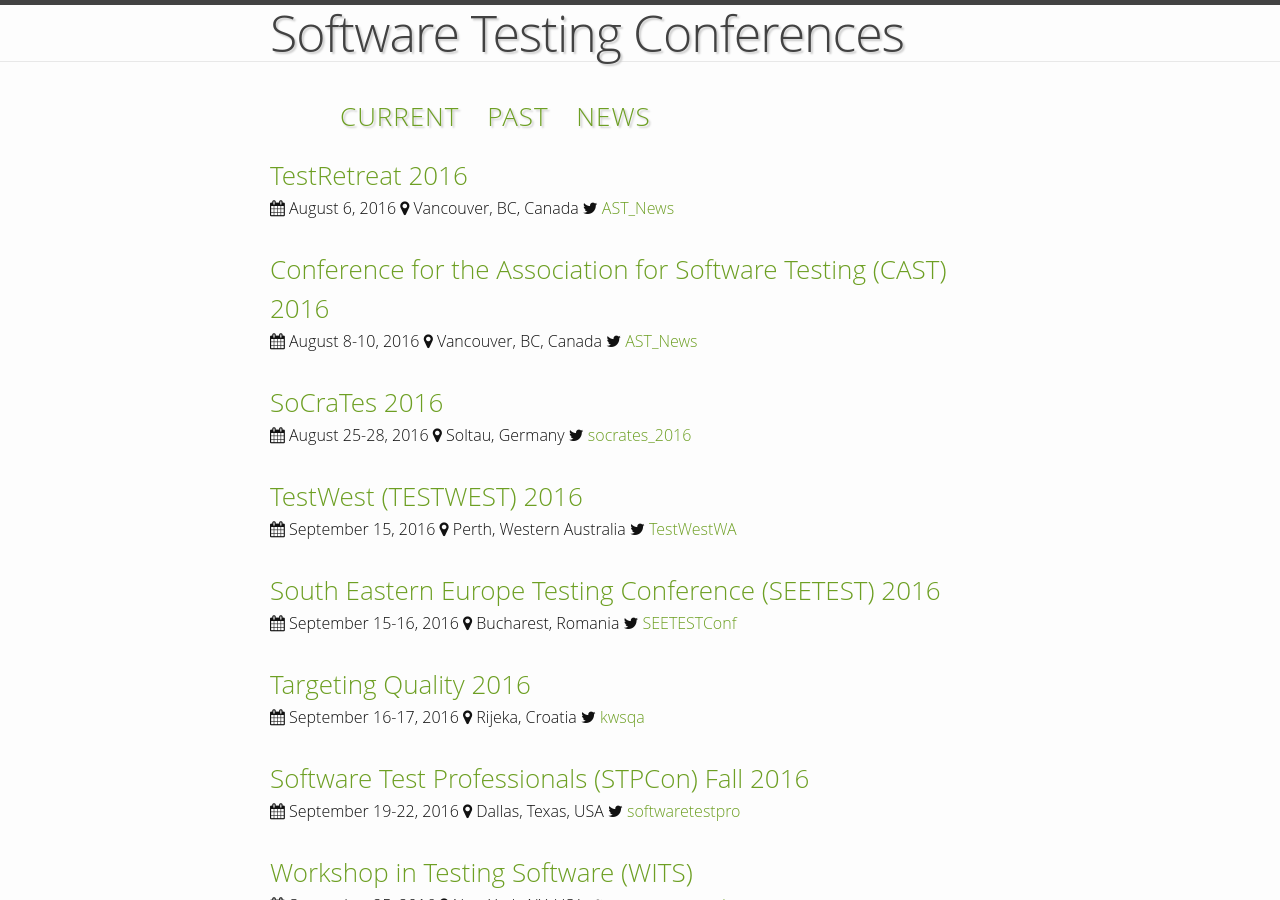
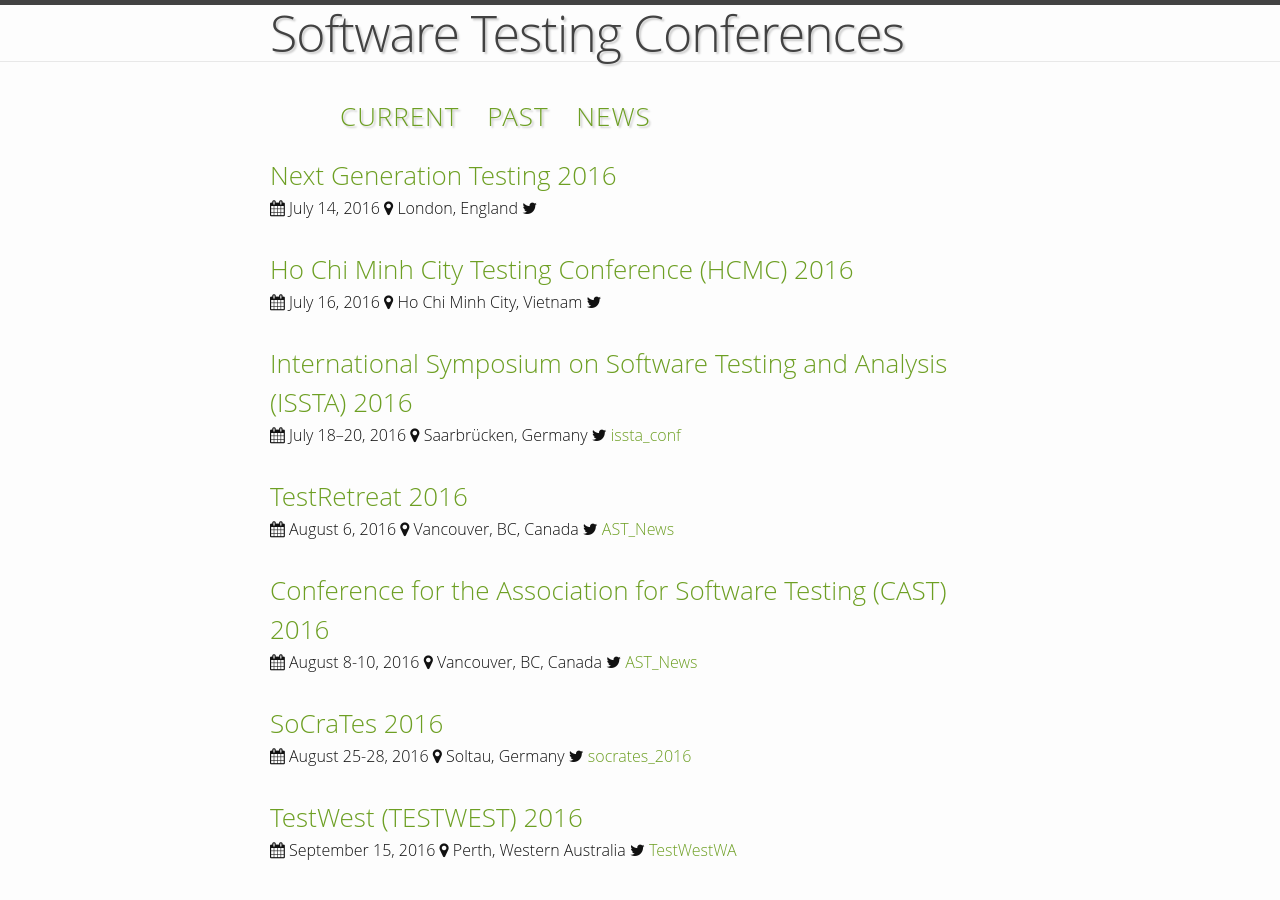
Before and after one commit to TestingConferences/testingconferences.github.io, a Jekyll site: the page built from index.html, in a window 1280 px wide and 900 px high. Built offline with Jekyll 4.4.1, drawn with Linux system fonts in a browser that asks for light colours.

Commit message:
Added 3 conferences in July

```diff
--- a/_data/current.yml
+++ b/_data/current.yml
@@ -1,3 +1,19 @@
+- name: Next Generation Testing 2016
+  location: London, England
+  dates: "July 14, 2016"
+  url: http://conferences.unicom.co.uk/next-generation-testing/
+
+- name: Ho Chi Minh City Testing Conference (HCMC) 2016
+  location: Ho Chi Minh City, Vietnam
+  dates: "July 16, 2016"
+  url: http://www.hcmc-stc.org/july-2016-conference.html
+
+- name: International Symposium on Software Testing and Analysis (ISSTA) 2016
+  location: Saarbrücken, Germany
+  dates: "July 18–20, 2016"
+  url: https://issta2016.cispa.saarland/
+  twitter: issta_conf
+
 - name: TestRetreat 2016
   location: Vancouver, BC, Canada
   dates: "August 6, 2016"
```
